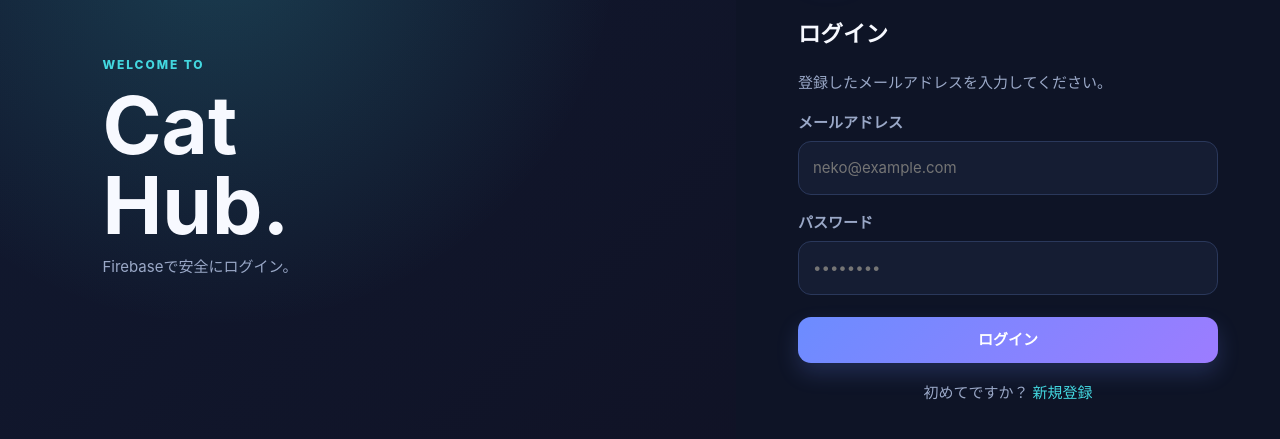
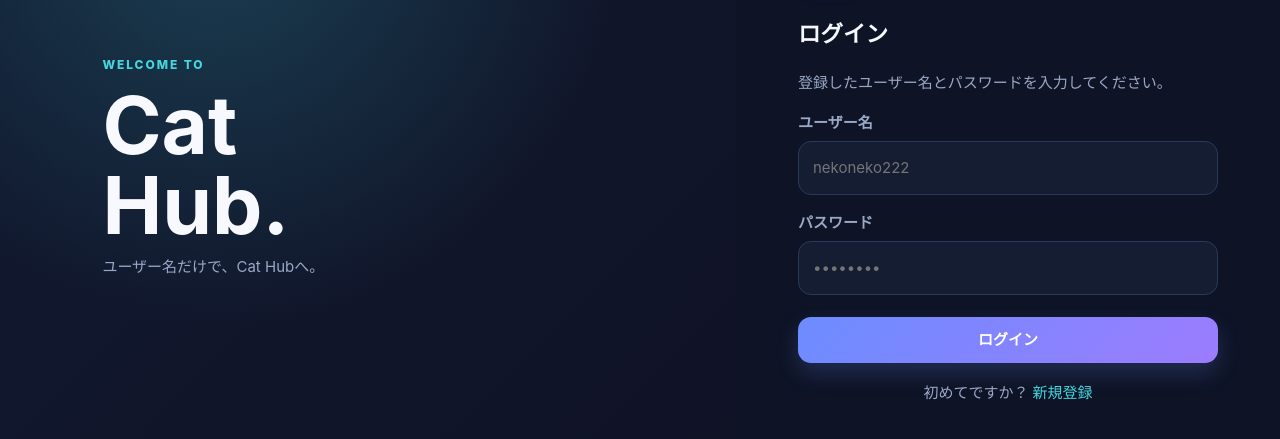
Before and after one commit to NekoNekoKoneKo222/cat-hab, a website: page login.html in a window 1280 px wide. Shown: the part 233-672 px from the top of the page. Drawn offline with Linux system fonts and the light colour scheme.

Commit message:
Update login.html for username-only Supabase auth

```diff
--- a/login.html
+++ b/login.html
@@ -1 +1 @@
-<!doctype html><html lang="ja"><head><meta charset="utf-8"><meta name="viewport" content="width=device-width,initial-scale=1"><title>ログイン | Cat Hub</title><link rel="stylesheet" href="/ui/style.css"></head><body><div class="auth"><section class="auth-art"><div class="eyebrow">WELCOME TO</div><h1>Cat<br>Hub.</h1><p class="sub">Firebaseで安全にログイン。</p></section><section class="auth-form"><form class="auth-card" data-login-form><a class="brand" href="/"><span class="brand-mark">C</span><span>Cat Hub</span></a><h2>ログイン</h2><p class="sub">登録したメールアドレスを入力してください。</p><p data-auth-message aria-live="polite"></p><label for="email">メールアドレス</label><input id="email" name="email" type="email" required autocomplete="email" placeholder="neko@example.com"><label for="password">パスワード</label><input id="password" name="password" required type="password" autocomplete="current-password" placeholder="••••••••"><button class="btn" data-auth-submit>ログイン</button><p class="sub" style="text-align:center;margin-top:18px">初めてですか？ <a href="/register.html" style="color:var(--cyan)">新規登録</a></p></form></section></div><script type="module" src="/ui/auth.js"></script></body></html>
+<!doctype html><html lang="ja"><head><meta charset="utf-8"><meta name="viewport" content="width=device-width,initial-scale=1"><title>ログイン | Cat Hub</title><link rel="stylesheet" href="/ui/style.css"></head><body><div class="auth"><section class="auth-art"><div class="eyebrow">WELCOME TO</div><h1>Cat<br>Hub.</h1><p class="sub">ユーザー名だけで、Cat Hubへ。</p></section><section class="auth-form"><form class="auth-card" data-login-form><a class="brand" href="/"><span class="brand-mark">C</span><span>Cat Hub</span></a><h2>ログイン</h2><p class="sub">登録したユーザー名とパスワードを入力してください。</p><p data-auth-message aria-live="polite"></p><label for="username">ユーザー名</label><input id="username" name="username" required minlength="3" maxlength="20" pattern="[A-Za-z0-9_]+" autocomplete="username" placeholder="nekoneko222"><label for="password">パスワード</label><input id="password" name="password" required type="password" autocomplete="current-password" placeholder="••••••••"><button class="btn" data-auth-submit>ログイン</button><p class="sub" style="text-align:center;margin-top:18px">初めてですか？ <a href="/register.html" style="color:var(--cyan)">新規登録</a></p></form></section></div><script type="module" src="/ui/auth.js"></script></body></html>
```
